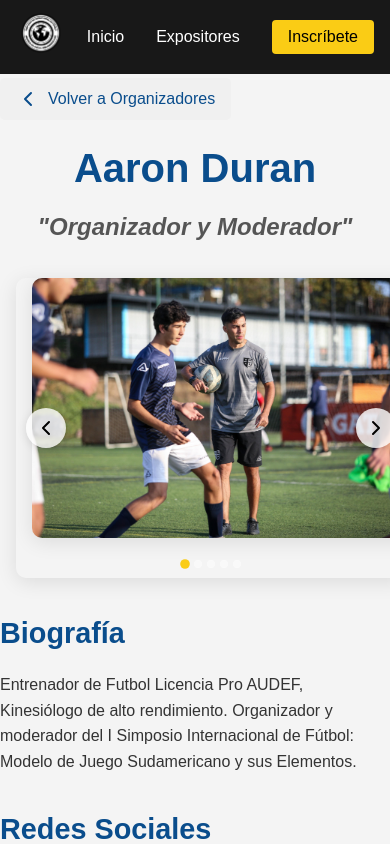
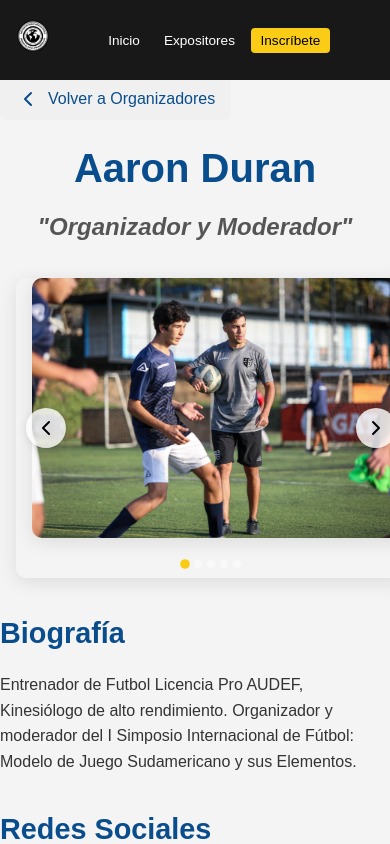
Before and after one commit to ilandaniele/simposio-futbol, a Next.js app: page /expositor/aaron-duran in a window 390 px wide. Shown: the top 844 px of the page. Built offline with nearby package versions, Linux system fonts and the light colour scheme.

Commit message:
adding fixes

```diff
--- a/app/components/header.tsx
+++ b/app/components/header.tsx
@@ -3,9 +3,11 @@
 import { useState, useEffect } from "react"
 import Link from "next/link"
 import { usePathname } from "next/navigation"
+import Image from "next/image"
 
 const Header = () => {
   const [isScrolled, setIsScrolled] = useState(false)
+  const [isMobileMenuOpen, setIsMobileMenuOpen] = useState(false)
   const pathname = usePathname()
   const isExpositorPage = pathname.includes("/expositor/")
 
@@ -26,6 +28,9 @@ const Header = () => {
   }, [])
 
   const scrollToSection = (id: string) => {
+    // Cerrar el menú móvil si está abierto
+    setIsMobileMenuOpen(false)
+
     // Si estamos en la página de expositor, primero navegamos al inicio
     if (isExpositorPage) {
       window.location.href = `/#${id}`
@@ -43,9 +48,10 @@ const Header = () => {
       <div className="header-container">
         <div className="logo">
           <Link href="/">
-            <img src="/logo.png" alt="Simposio de Fútbol" />
+            <Image src="/logo.png" alt="Simposio de Fútbol" width={50} height={50} />
           </Link>
         </div>
+
         <nav className="main-nav">
           <ul>
             <li>
--- a/app/globals.css
+++ b/app/globals.css
@@ -273,14 +273,13 @@ section h3 {
 .carousel-container {
   position: relative;
   margin: 2rem auto;
-  max-height: 600px;
+  max-height: 100%;
   /* max-width: 1000px; */
 }
 
 .carousel-wrapper {
   overflow: hidden;
   position: relative;
-  height: 600px;
 }
 
 .carousel-content {
@@ -891,7 +890,7 @@ section h3 {
 .main-nav ul {
   display: flex;
   list-style: none;
-  gap: 2rem;
+  gap: 1.5rem;
   margin: 0;
   padding: 0;
 }
@@ -906,6 +905,7 @@ section h3 {
   padding: 0.5rem 0;
   position: relative;
   transition: color 0.3s ease;
+  white-space: nowrap;
 }
 
 .main-nav button::after {
@@ -1473,3 +1473,67 @@ main {
     height: 400px;
   }
 }
+
+@media (max-width: 768px) {
+
+  .organizators {
+    padding: 4rem 1rem;
+    max-height: 100%;
+  }
+
+  .exhibitors {
+    padding: 4rem 1rem;
+    max-height: 100%;
+  }
+
+  .header-container {
+    padding: 0.5rem 1rem;
+  }
+
+  .logo {
+    flex: 0 0 auto;
+  }
+
+  .main-nav {
+    flex: 1;
+    display: flex;
+    justify-content: center;
+  }
+
+  .main-nav ul {
+    gap: 0.8rem;
+    justify-content: center;
+  }
+
+  .main-nav button {
+    font-size: 0.9rem;
+    padding: 0.4rem 0.6rem;
+  }
+
+  .nav-cta {
+    padding: 0.4rem 0.8rem !important;
+  }
+}
+
+@media (max-width: 480px) {
+  .header-container {
+    padding: 0.5rem 0.8rem;
+  }
+
+  .logo img {
+    height: 40px;
+  }
+
+  .main-nav ul {
+    gap: 0.5rem;
+  }
+
+  .main-nav button {
+    font-size: 0.85rem;
+    padding: 0.3rem 0.5rem;
+  }
+
+  .nav-cta {
+    padding: 0.3rem 0.6rem !important;
+  }
+}
```
